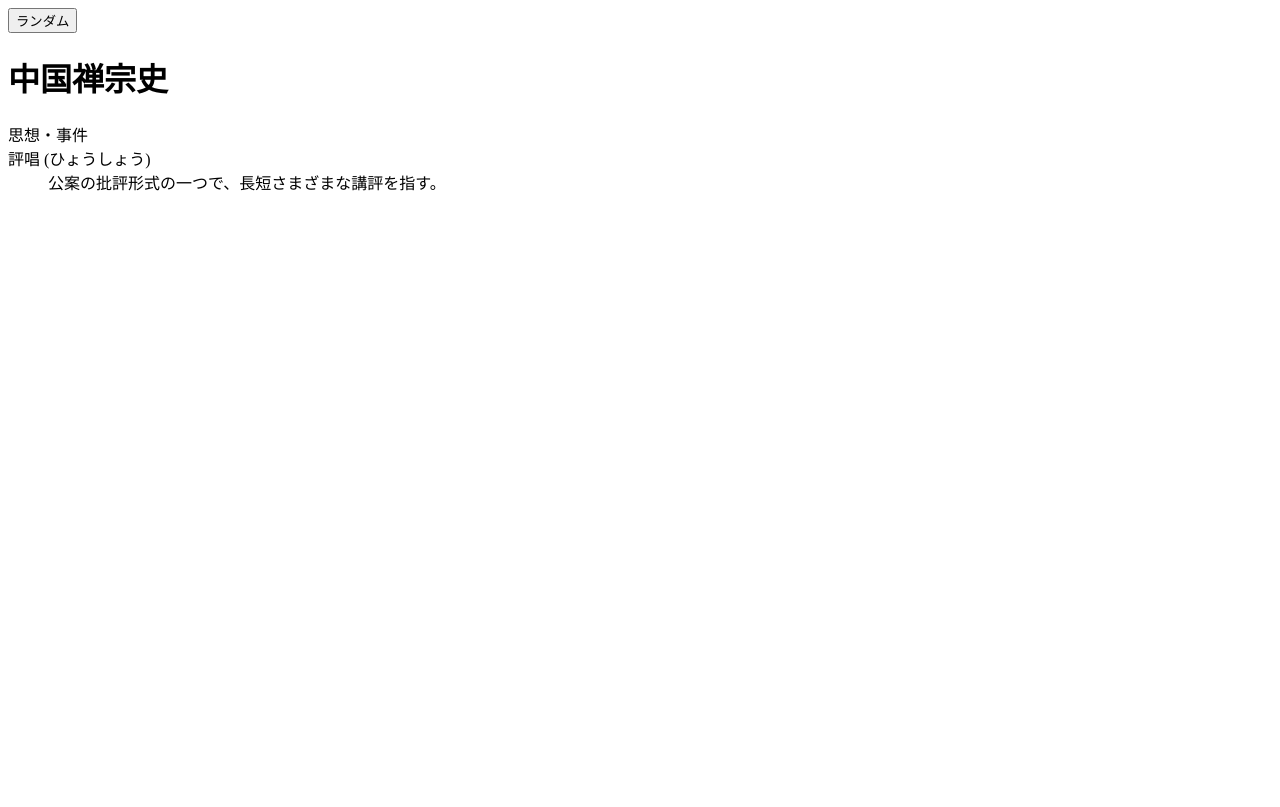
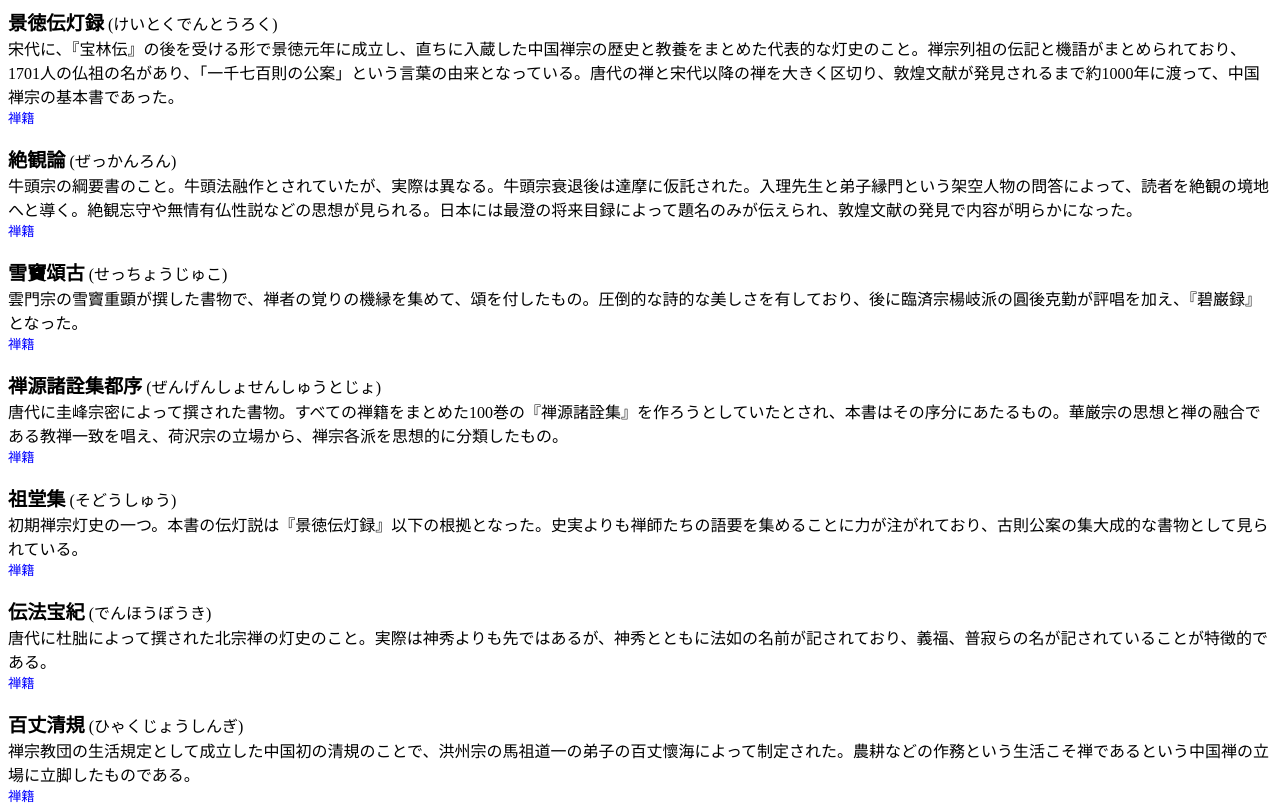
Before and after one commit to 1br9089t/hello-world, a plain HTML site: page index.html in a window 1280 px wide. Shown: the top 807 px of the page. Drawn offline with Linux system fonts and the light colour scheme.

Commit message:
Add files via upload

```diff
--- a/index.html
+++ b/index.html
@@ -6,34 +6,23 @@
 <script type="text/javascript" src="js/jquery.min.js"></script>
 
 <script>
-var min = 0 ;
-var max = 58 ;
-var name = Math.floor( Math.random() * (max + 1 - min) ) + min ;
+var i=0;
+
 $(document).ready( function() {
 	$.getJSON("js/database.json" , function(data) {
 
-    $("#database b").text(data[name].Category);
-    $("#database dt").text(data[name].Tag);
-    $("#database a").text(data[name].単語);
-    $("#database dx").text(data[name].ふりがな);
-		$("#database dd").text(data[name].説明);
-
+    $("#database"+[i]).text(data[i].Category);
+    $("#database"+[i]).text(data[i].Tag);
+    $("#database"+[i]).text(data[i].単語);
+    $("#database"+[i]).text(data[i].ふりがな);
+		$("#database"+[i]).text(data[i].説明);
+    while(i<100){
+      document.write(data[i].単語.big().bold());
+      document.write(" ("+data[i].ふりがな+")"+"<br>");
+      document.write(data[i].説明+"<br>");
+      document.write(data[i].Tag.small().fontcolor("blue")+"<br>"+"<br>");
+    i=i+1;}
 	});
 });
 </script>
-
-<body>
-  <input type="button" value="ランダム" onclick="window.location.reload(false);" />
-
-<h1 id="database"><b></b></h1>
-<dl id="database">
-  <dt></dt>
-  <a></a>
-  (<dx></dx>)
-  <dd></dd>
-</dl>
-
-
-
-</body>
 </html>
```
